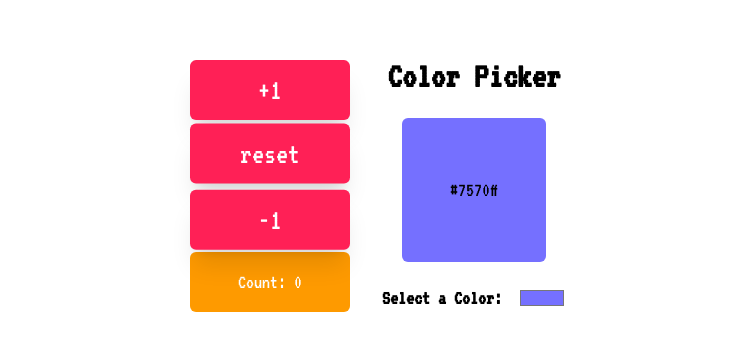
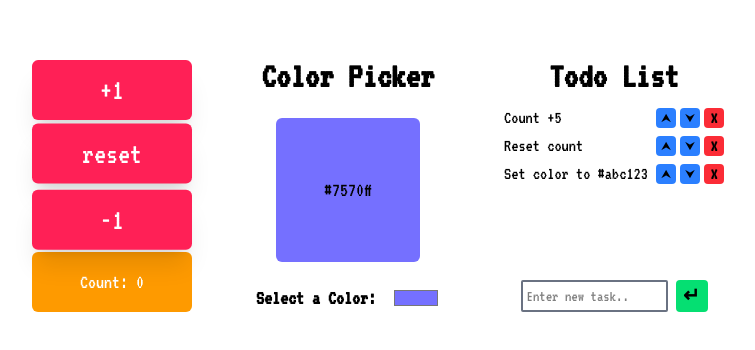
Before and after one commit to oneiros26/Unicorn, a React (Vite) app in the folder react-test-app/: page / in a window 1280 px wide. Shown: the part 216-566 px from the top of the page, without its empty margins (262-1017 px from the left). Built offline with nearby package versions, Linux system fonts and the light colour scheme; a web font is replaced by a local one.

Commit message:
Added TodoList, minor visual fixes

```diff
--- a/react-test-app/src/App.jsx
+++ b/react-test-app/src/App.jsx
@@ -5,13 +5,15 @@ import Card from "./components/Card";
 import Button from "./components/Button";
 import Incrementor from "./components/Incrementor";
 import ColorPicker from "./components/ColorPicker";
+import TodoList from "./components/TodoList";
 
 function App() {
   return (
     <>
-      <main className="flex justify-center items-center w-full h-screen gap-8">
+      <main className="flex justify-center items-center w-full h-screen gap-16">
         <Incrementor />
         <ColorPicker />
+        <TodoList />
       </main>
     </>
   );
--- /dev/null
+++ b/react-test-app/src/components/Checkbox.jsx
@@ -0,0 +1,11 @@
+function Checkbox({ onClick, children }) {
+  return (
+    <button
+      onClick={onClick}
+      className="w-5 h-5 flex justify-center items-center cursor-pointer inset-shadow-sm inset-shadow-gray-700 hover:bg-gray-500 transition ease duration-200 bg-gray-400 rounded-sm text-xs"
+    >
+      {children}
+    </button>
+  );
+}
+export default Checkbox;
--- a/react-test-app/src/components/ColorPicker.jsx
+++ b/react-test-app/src/components/ColorPicker.jsx
@@ -11,7 +11,7 @@ function ColorPicker() {
 
   return (
     <section className="flex flex-col justify-between items-center h-64">
-      <h1 className="text-4xl font-bold">Color Picker</h1>
+      <h2 className="text-4xl font-bold">Color Picker</h2>
       <p
         id="color-display"
         className="w-36 h-36 rounded-md flex justify-center items-center text-xl font-light duration-250"
--- /dev/null
+++ b/react-test-app/src/components/ConfirmButton.jsx
@@ -0,0 +1,11 @@
+function ConfirmButton({ onClick }) {
+  return (
+    <button
+      onClick={onClick}
+      className="w-8 h-8 cursor-pointer hover:bg-green-500 transition ease duration-200 bg-green-400 rounded-sm text-xl font-semibold"
+    >
+      &crarr;
+    </button>
+  );
+}
+export default ConfirmButton;
--- /dev/null
+++ b/react-test-app/src/components/DeleteButton.jsx
@@ -0,0 +1,11 @@
+function DeleteButton({ onClick }) {
+  return (
+    <button
+      onClick={onClick}
+      className="w-5 h-5 flex justify-center items-center cursor-pointer hover:bg-red-600 transition ease duration-200 bg-red-500 rounded-sm text-md font-semibold"
+    >
+      X
+    </button>
+  );
+}
+export default DeleteButton;
--- /dev/null
+++ b/react-test-app/src/components/GenericButton.jsx
@@ -0,0 +1,11 @@
+function GenericButton({ onClick, children }) {
+  return (
+    <button
+      onClick={onClick}
+      className="w-5 h-5 flex justify-center items-center cursor-pointer hover:bg-blue-400 transition ease duration-200 bg-blue-500 rounded-sm text-xs"
+    >
+      {children}
+    </button>
+  );
+}
+export default GenericButton;
--- a/react-test-app/src/components/TodoList.jsx
+++ b/react-test-app/src/components/TodoList.jsx
@@ -0,0 +1,94 @@
+import React, { useState } from "react";
+import ConfirmButton from "./ConfirmButton";
+import DeleteButton from "./DeleteButton";
+import GenericButton from "./GenericButton";
+import Checkbox from "./Checkbox";
+
+function TodoList() {
+  const [tasks, setTasks] = useState([
+    "Count +5",
+    "Reset count",
+    "Set color to #abc123",
+  ]);
+  const [newTask, setNewTask] = useState("");
+  const [checkedBoxes, setCheckedBoxes] = useState([]);
+
+  function handleInputChange(e) {
+    setNewTask(e.target.value);
+  }
+
+  function addTask() {
+    if (newTask.trim() !== "") {
+      setTasks((t) => [...t, newTask]);
+      setNewTask("");
+    }
+  }
+
+  function delTask(index) {
+    const updatedTasks = tasks.filter((_, i) => i !== index);
+    setTasks(updatedTasks);
+  }
+
+  function moveTaskUp(index) {
+    if (index > 0) {
+      const updatedTasks = [...tasks];
+      [updatedTasks[index], updatedTasks[index - 1]] = [
+        updatedTasks[index - 1],
+        updatedTasks[index],
+      ];
+      setTasks(updatedTasks);
+    }
+  }
+
+  function moveTaskDown(index) {
+    if (index < tasks.length - 1) {
+      const updatedTasks = [...tasks];
+      [updatedTasks[index], updatedTasks[index + 1]] = [
+        updatedTasks[index + 1],
+        updatedTasks[index],
+      ];
+      setTasks(updatedTasks);
+    }
+  }
+
+  //   function toggleCheck(index) {
+
+  //   }
+
+  return (
+    <section className="flex flex-col justify-between items-center h-64 gap-2">
+      <h2 className="text-4xl font-bold">Todo List</h2>
+      <ol className="w-full h-full mb-2 overflow-y-scroll overflow-x-hidden">
+        {tasks.map((task, index) => (
+          <li key={index} className="flex gap-2 items-center justify-between">
+            <p className="text-lg">{task}</p>
+            <div className="flex gap-1">
+              <GenericButton onClick={() => moveTaskUp(index)}>
+                &#11165;
+              </GenericButton>
+              <GenericButton onClick={() => moveTaskDown(index)}>
+                &#11167;
+              </GenericButton>
+              <DeleteButton onClick={() => delTask(index)} />
+              {/* <Checkbox onClick={() => toggleCheck(index)} /> */}
+            </div>
+          </li>
+        ))}
+      </ol>
+      <div className="flex gap-2">
+        <input
+          id="task-input"
+          className="border-solid border-2 border-gray-500 px-1 rounded-xs"
+          type="text"
+          placeholder="Enter new task.."
+          value={newTask}
+          onChange={handleInputChange}
+          maxLength={20}
+        ></input>
+        <ConfirmButton onClick={addTask} />
+      </div>
+    </section>
+  );
+}
+
+export default TodoList;
```
